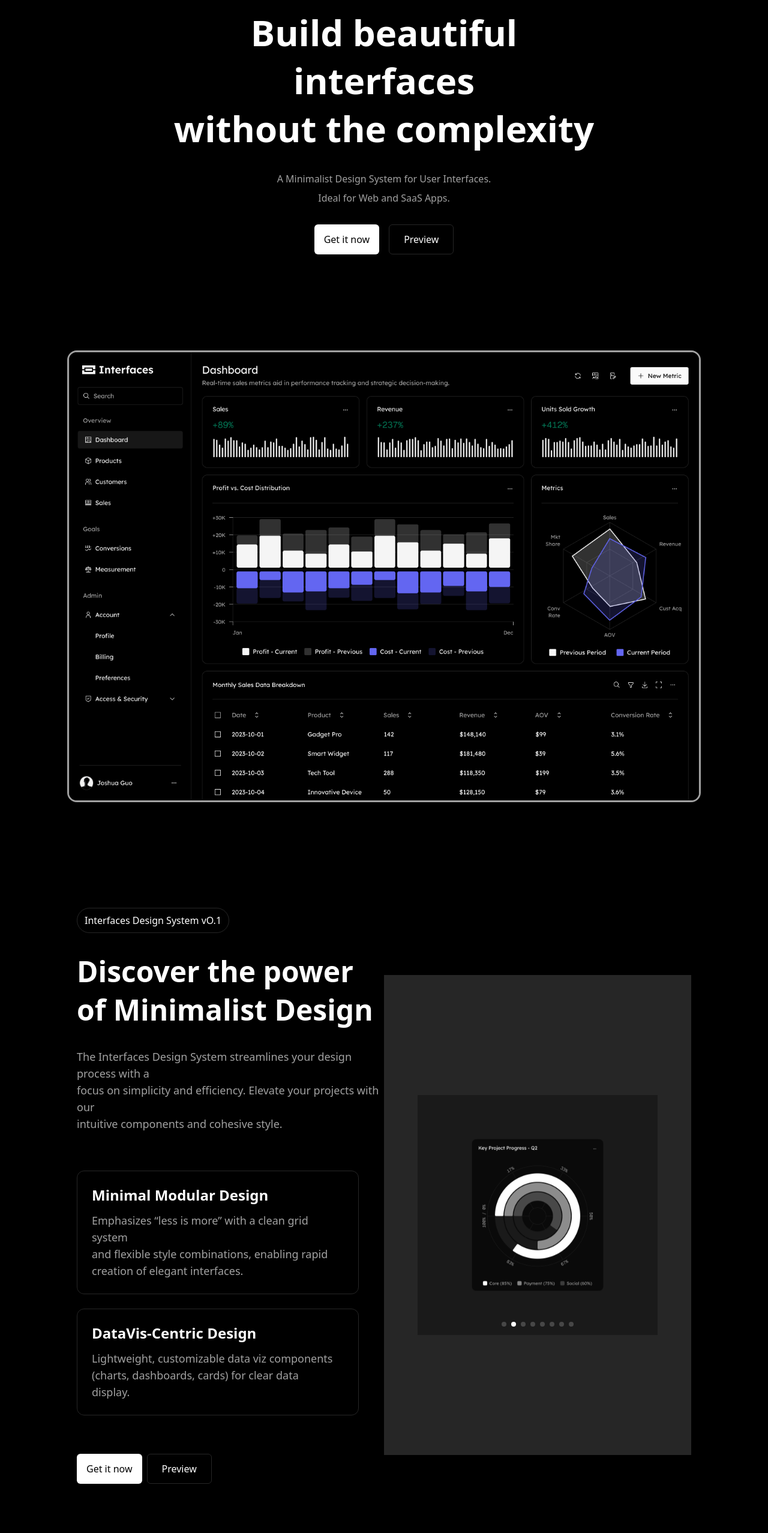
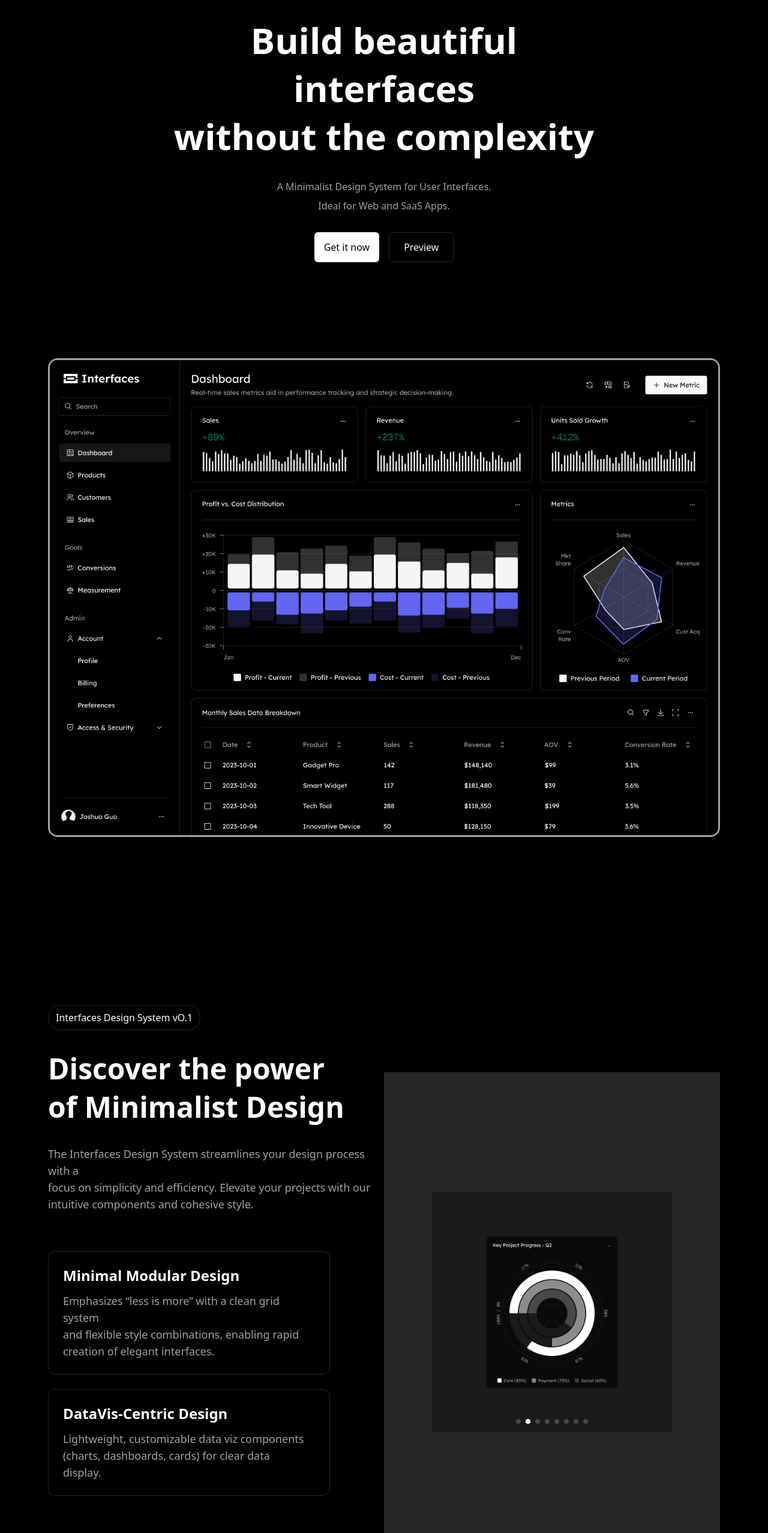
Before and after one commit to TaslimYusuf2210/InterfacesDS, a React (Vite) app in the folder Desktop/InterfacesDS/interfacesds/: page / in a window 1280 px wide. Shown: the part 235-2790 px from the top of the page at 60% size. Built offline with nearby package versions, Linux system fonts and the light colour scheme.

Commit message:
Home v2 90%

```diff
--- a/Desktop/InterfacesDS/interfacesds/src/App.css
+++ b/Desktop/InterfacesDS/interfacesds/src/App.css
@@ -1,8 +1,6 @@
 @import "tailwindcss";
 
 #root {
-  max-width: 1380px;
-  margin: 0 auto;
   background-color: black;
   color: white;
 }
--- a/Desktop/InterfacesDS/interfacesds/src/components/Discover.jsx
+++ b/Desktop/InterfacesDS/interfacesds/src/components/Discover.jsx
@@ -4,7 +4,7 @@ import Carousel from "./carousel";
 
 function Discover() {
     return (
-        <div className="flex px-16 my-24">
+        <div className="flex">
             <div className=" text-left space-y-8 w-full">
                 <Interface/>
                 <h1 className="text-5xl leading-16 font-bold">
--- /dev/null
+++ b/Desktop/InterfacesDS/interfacesds/src/components/Elevate.jsx
@@ -0,0 +1,19 @@
+import Interface from "./Interfaces";
+import GetandPreview from "./GetandPreview";
+
+function Elevate() {
+    return (
+        <div className="space-y-12">
+            <div className="border-b border-b-accent pb-10 space-y-8">
+                <Interface></Interface>
+                <h1 className="text-5xl font-bold">Elevate Your Design Experience</h1>
+                <p className="font-medium text-brand text-lg">
+                Join us and discover how our design system can transform your projects into stunning realities.
+                </p>
+            </div>
+            <GetandPreview></GetandPreview>
+        </div>
+     );
+}
+
+export default Elevate;
--- a/Desktop/InterfacesDS/interfacesds/src/components/Hero.jsx
+++ b/Desktop/InterfacesDS/interfacesds/src/components/Hero.jsx
@@ -3,7 +3,7 @@ import Interface from "./Interfaces";
 
 function Hero() {
     return (
-        <div className="py-20 grid place-items-center px-12">
+        <div className="grid place-items-center">
             <div className="w-full flex flex-col items-center space-y-7 h-[80vh]">
                 <Interface></Interface>
                 <div className="w-[750px] text-center">
--- a/Desktop/InterfacesDS/interfacesds/src/components/Navbar.jsx
+++ b/Desktop/InterfacesDS/interfacesds/src/components/Navbar.jsx
@@ -4,7 +4,7 @@ import GetandPreview from "./GetandPreview";
 
 function Navbar() {
     return (
-        <nav className="flex justify-between px-4 pt-6 pb-6 border-b-accent border-b">
+        <nav className="bg-black flex justify-between px-4 pt-6 pb-6 border-b-accent border-b fixed w-full z-9999">
             <div className="flex items-center gap-2">
                 <span className="text-4xl">
                     <SiCssdesignawards />
--- a/Desktop/InterfacesDS/interfacesds/src/components/Revolutionalize.jsx
+++ b/Desktop/InterfacesDS/interfacesds/src/components/Revolutionalize.jsx
@@ -5,7 +5,7 @@ import GetandPreview from "./GetandPreview";
 
 function Revolutionalize() {
   return (
-    <div className="place-items-center text-center space-y-8 px-16">
+    <div className="place-items-center text-center space-y-8">
       <Interface></Interface>
       <h1 className="text-5xl leading-16 font-bold">
         Revolutionize Your Design <br />
--- a/Desktop/InterfacesDS/interfacesds/src/components/Testimonials.jsx
+++ b/Desktop/InterfacesDS/interfacesds/src/components/Testimonials.jsx
@@ -4,7 +4,7 @@ import test1 from "../assets/testimonial1.png"
 
 function Testimonials() {
     return (
-        <div className="px-16">
+        <div className="">
             <div className="text-left max-w-[65%] space-y-8">
                 <Interface></Interface>
                 <h1 className="text-5xl font-bold">
--- a/Desktop/InterfacesDS/interfacesds/src/layout/LayoutComponent.jsx
+++ b/Desktop/InterfacesDS/interfacesds/src/layout/LayoutComponent.jsx
@@ -5,12 +5,12 @@ import Footer from "../components/Footer"
 export default function MainLayout() {
 
     return (
-        <>
-            <Navbar></Navbar>
-            <main>
+        <div className="">
+            <Navbar className=""></Navbar>
+            <main className="pt-28">
                 <Outlet></Outlet>
             </main>
             <Footer></Footer>
-        </>
+        </div>
     )
 }
--- a/Desktop/InterfacesDS/interfacesds/src/pages/Home.jsx
+++ b/Desktop/InterfacesDS/interfacesds/src/pages/Home.jsx
@@ -4,16 +4,18 @@ import Revolutionalize from "../components/Revolutionalize";
 import Testimonials from "../components/Testimonials";
 import PricingPlans from "../components/PricingPlans";
 import Connect from "../components/Connect";
+import Elevate from "../components/Elevate";
 
 function Home() {
     return (
-        <div className="px-16">
+        <div className="px-20 py-20 space-y-70">
             <Hero></Hero>
             <Discover></Discover>
             <Revolutionalize></Revolutionalize>
             <Testimonials></Testimonials>
             <PricingPlans></PricingPlans>
             <Connect></Connect>
+            <Elevate></Elevate>
         </div>
      );
 }
```
